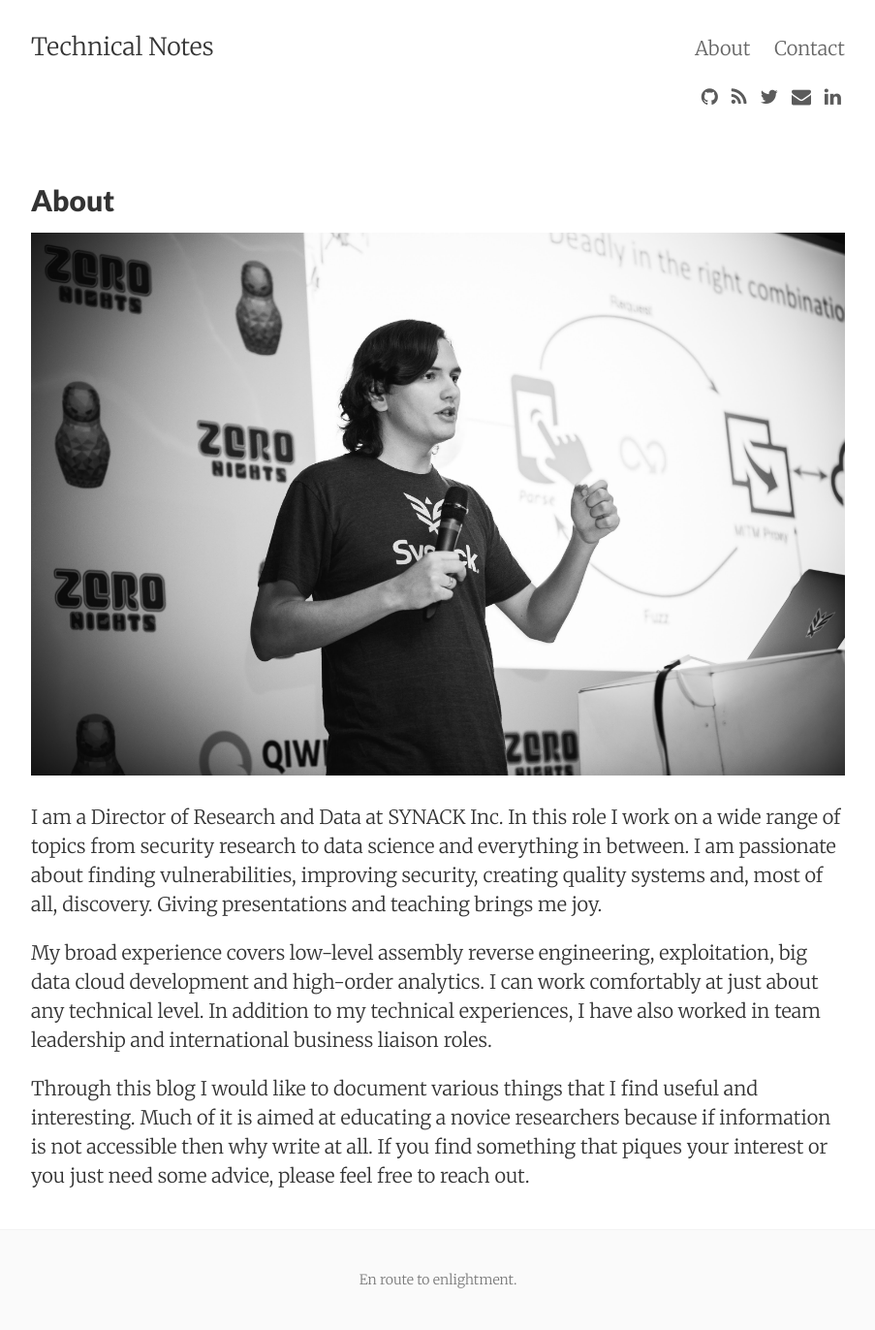
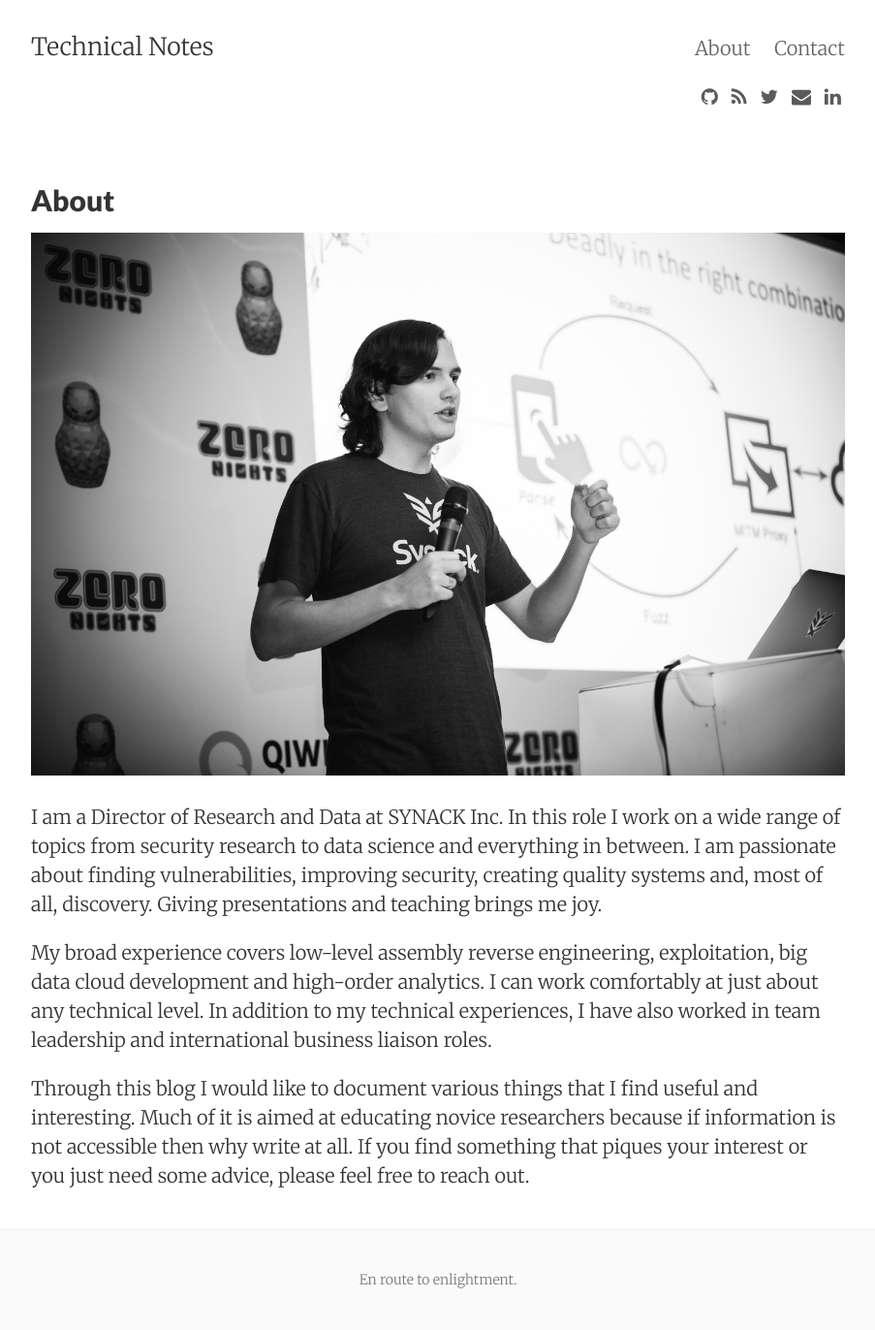
Before and after one commit to nologic/blog, a Jekyll site: the page built from about.md, in a window 1280 px wide. Shown: the whole page at 97% size, without its empty margins (188-1091 px from the left). Built offline with Jekyll 4.4.1, drawn with Linux system fonts in a browser that asks for light colours; nearby versions of some CDN libraries.

```diff
--- a/about.md
+++ b/about.md
@@ -10,4 +10,4 @@ I am a Director of Research and Data at SYNACK Inc. In this role I work on a wid
 
 My broad experience covers low-level assembly reverse engineering, exploitation, big data cloud development and high-order analytics. I can work comfortably at just about any technical level. In addition to my technical experiences, I have also worked in team leadership and international business liaison roles.
 
-Through this blog I would like to document various things that I find useful and interesting. Much of it is aimed at educating a novice researchers because if information is not accessible then why write at all. If you find something that piques your interest or you just need some advice, please feel free to reach out.
+Through this blog I would like to document various things that I find useful and interesting. Much of it is aimed at educating novice researchers because if information is not accessible then why write at all. If you find something that piques your interest or you just need some advice, please feel free to reach out.
```
